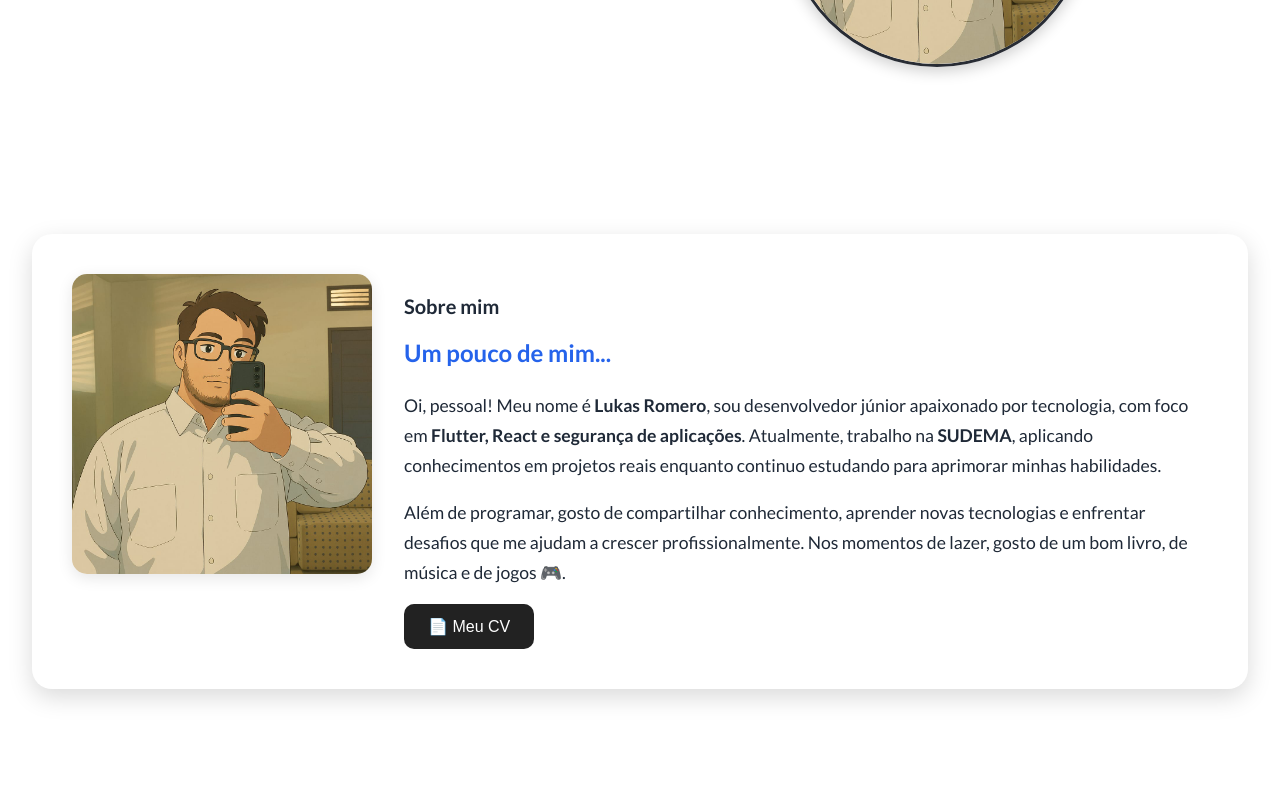
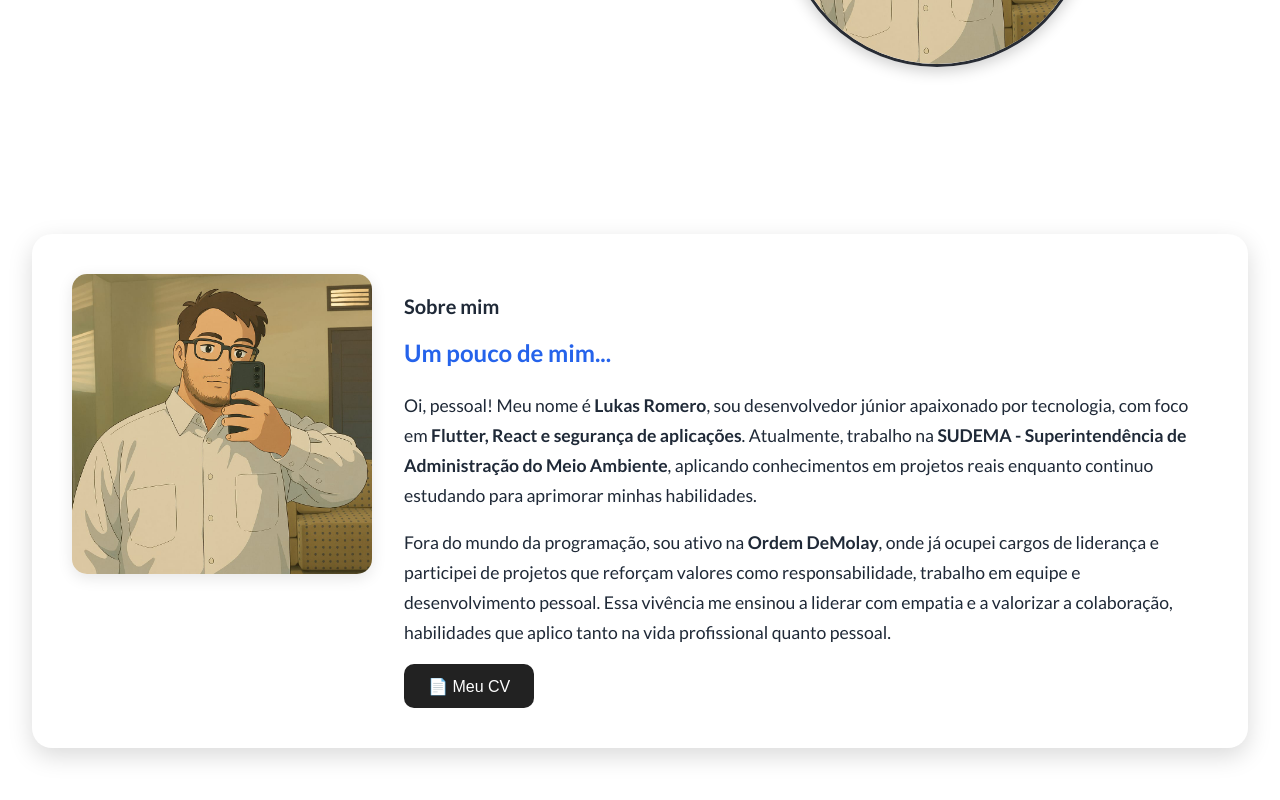
Before and after one commit to lukasreei/portfolio, a React (Vite) app in the folder portfolio/: page / in a window 1280 px wide. Shown: the part 412-1212 px from the top of the page. Built offline with nearby package versions, Linux system fonts and the light colour scheme.

Commit message:
fix: att do sobre

```diff
--- a/portfolio/package.json
+++ b/portfolio/package.json
@@ -3,7 +3,7 @@
   "private": true,
   "version": "0.0.0",
   "type": "module",
-  "homepage": "https://seuusuario.github.io/nomedorepo",
+  "homepage": "https://lukasreei.github.io/portfolio",
   "scripts": {
     "dev": "vite",
     "build": "vite build",
--- a/portfolio/src/components/sobre.jsx
+++ b/portfolio/src/components/sobre.jsx
@@ -55,15 +55,14 @@ function Sobre() {
             Oi, pessoal! Meu nome é <strong>Lukas Romero</strong>, sou
             desenvolvedor júnior apaixonado por tecnologia, com foco em{" "}
             <strong>Flutter, React e segurança de aplicações</strong>.
-            Atualmente, trabalho na <strong>SUDEMA</strong>, aplicando
+            Atualmente, trabalho na <strong>SUDEMA - Superintendência de Administração do Meio Ambiente</strong>, aplicando
             conhecimentos em projetos reais enquanto continuo estudando para
             aprimorar minhas habilidades.
           </p>
           <p>
-            Além de programar, gosto de compartilhar conhecimento, aprender novas
-            tecnologias e enfrentar desafios que me ajudam a crescer
-            profissionalmente. Nos momentos de lazer, gosto de um bom livro, de
-            música e de jogos 🎮.
+          Fora do mundo da programação, sou ativo na <strong>Ordem DeMolay</strong>, onde já ocupei cargos de liderança e participei de projetos
+          que reforçam valores como responsabilidade, trabalho em equipe e desenvolvimento pessoal. Essa vivência me ensinou a liderar com empatia
+           e a valorizar a colaboração, habilidades que aplico tanto na vida profissional quanto pessoal.
           </p>
           <a href={profile} download="Curriculo-Lukas-Romero.pdf">
             <motion.button className="btn-cv" variants={itemVariants}>
--- a/portfolio/vite.config.js
+++ b/portfolio/vite.config.js
@@ -1,8 +1,7 @@
 import { defineConfig } from 'vite'
 import react from '@vitejs/plugin-react'
 
-// https://vite.dev/config/
 export default defineConfig({
   plugins: [react()],
-  base: '/nomedorepo/',
+  base: '/portfolio/', // nome do repositório no GitHub
 })
```
